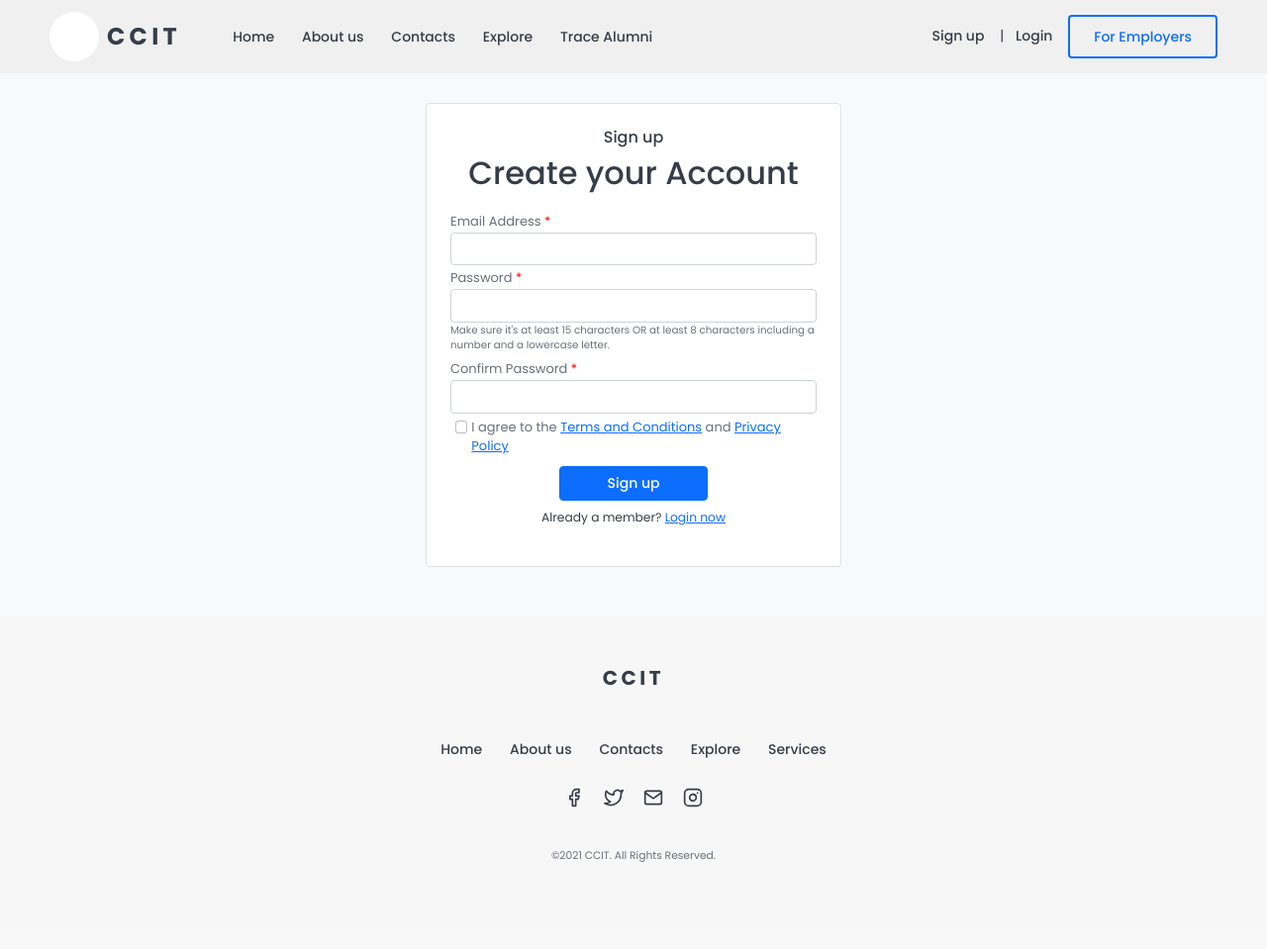
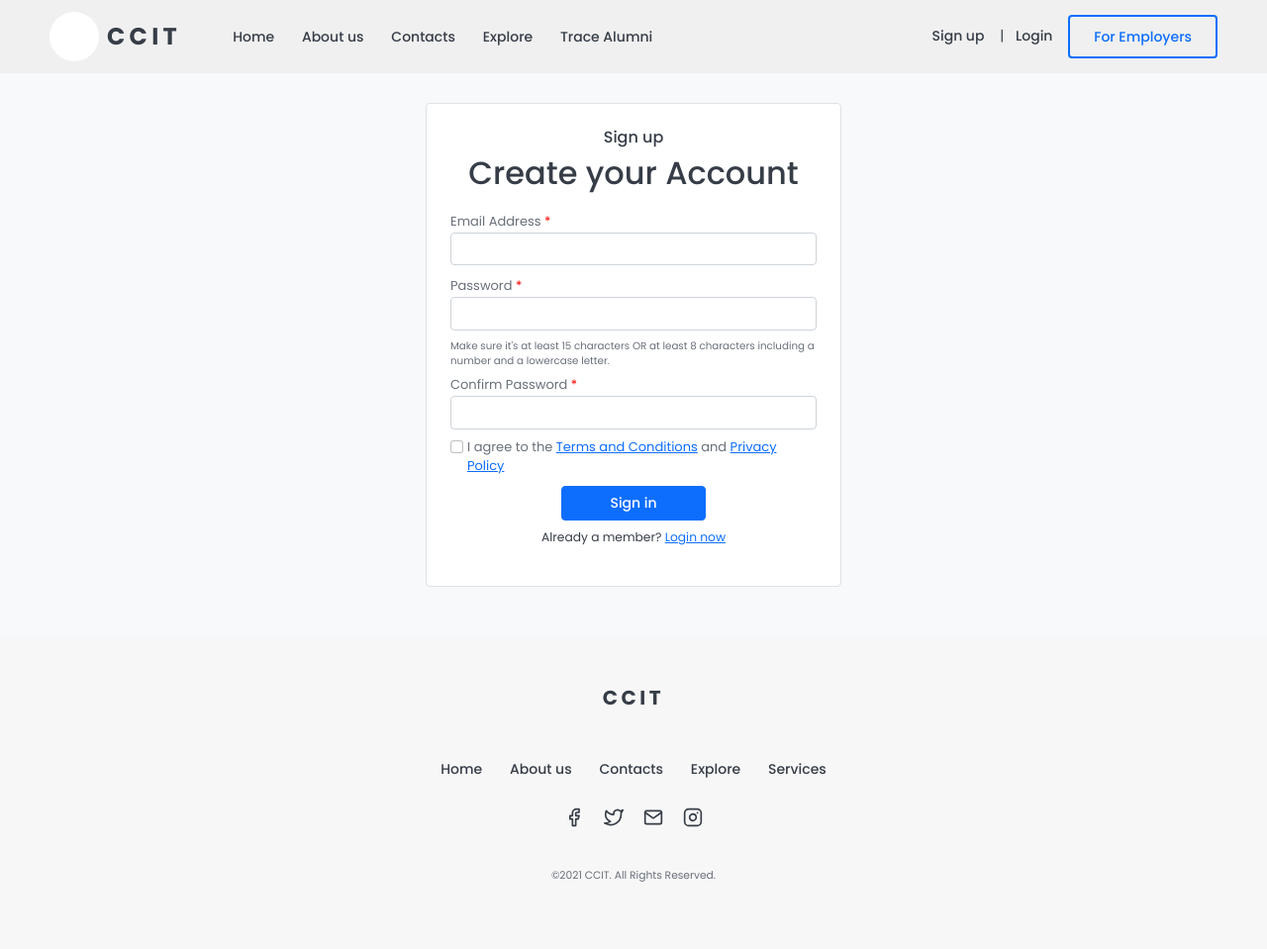
Before and after one commit to jrome-09/PortalProject, a PHP site: page /signup-form.php in a window 1280 px wide. Shown: the whole page at 99% size. Before the commit the page ends 871 px from the top, so only its background shows below. Run offline with PHP 8.4, Linux system fonts and the light colour scheme.

Commit message:
Modifying Form Directories

```diff
--- a/html/signup-form.html
+++ b/html/signup-form.html
@@ -8,24 +8,24 @@
 
 			<form action="#">
 				<label for="email" class="required color-light text-start">Email Address</label>
-				<input type="email" name="email" id="email" required class="form-control color-black" maxlength="15">
+				<input type="email" name="email" id="email" required class="form-control color-black mb-2" maxlength="15">
 
 				<label for="password" class="required color-light">Password</label>
-				<input type="password" name="password" id="password" required class="form-control color-black">
+				<input type="password" name="password" id="password" required class="form-control color-black mb-2">
 				<p class="font-super--small color-light mb-1"  id="number-result">
 					Make sure it's at least 15 characters OR at least 8 characters including a number and a lowercase letter.</p>
 					<label for="password" class="required color-light text-start">Confirm Password</label>
-				<input type="password" name="confirmpassword" id="confirmpassword" required="required" class="form-control">
+				<input type="password" name="confirmpassword" id="confirmpassword" required="required" class="form-control mb-2">
 
-				<div class="form-check d-flex mt-1">
-					<input class="form-check-input me-1" type="checkbox" value="" id="Conditions-ckeckBox">
-					<label class="form-check-label font-super--small color-light" for="Conditions-ckeckBox">
+				<div class="form-check d-flex mt-1 ps-0">
+					<input class="form-check-input me-1 ms-0" type="checkbox" value="" id="Conditions-ckeckBox">
+					<label class="form-check-label font-super--small color-light" for="Conditions-checkBox">
 						I agree to the <a href="#">Terms and Conditions</a> and <a href="#">Privacy Policy</a>
 					</label>
 				</div>
 				<div class="d-flex justify-content-center">
 					<a type="button" href="setup-profile-1.php" class="btn btn-primary font-small font-500 px-5 mt-2">
-						Sign up
+						Sign in
 					</a>
 				</div>
 				<small>
--- a/navigation.php
+++ b/navigation.php
@@ -40,13 +40,11 @@
 			</nav>
 			<div id="logsign-container" class="ms-auto color-white" >
 				<small>
-
-					<a href="signup-form.php" class="color-white me-1 ms-1    no-text-decor font-500 py-1 px-2" id="signup-btn">Sign up</a>
+					<a href="signup-form.php" class="color-white me-1 ms-1 no-text-decor font-500 py-1 px-2" id="signup-btn">Sign up</a>
 					|
 					<a href="candidate-login-form.php" class="color-white me-1 ms-auto no-text-decor font-500 py-1 px-2 ms-auto" id="login-btn">Login</a>
-
 				</small>
-				<a href="#" class="btn btn-outline-primary border-2 color-white px-4 py-2 font-500" id="employers-btn"><small>For Employers</small></a>
+				<a href="Employers/employers.php" class="btn btn-outline-primary border-2 color-white px-4 py-2 font-500" id="employers-btn"><small>For Employers</small></a>
 			</div>
 		</div>
 	</div>
```
Also changed, not shown: html/candidate-login-form.html (+8 -2 lines).
